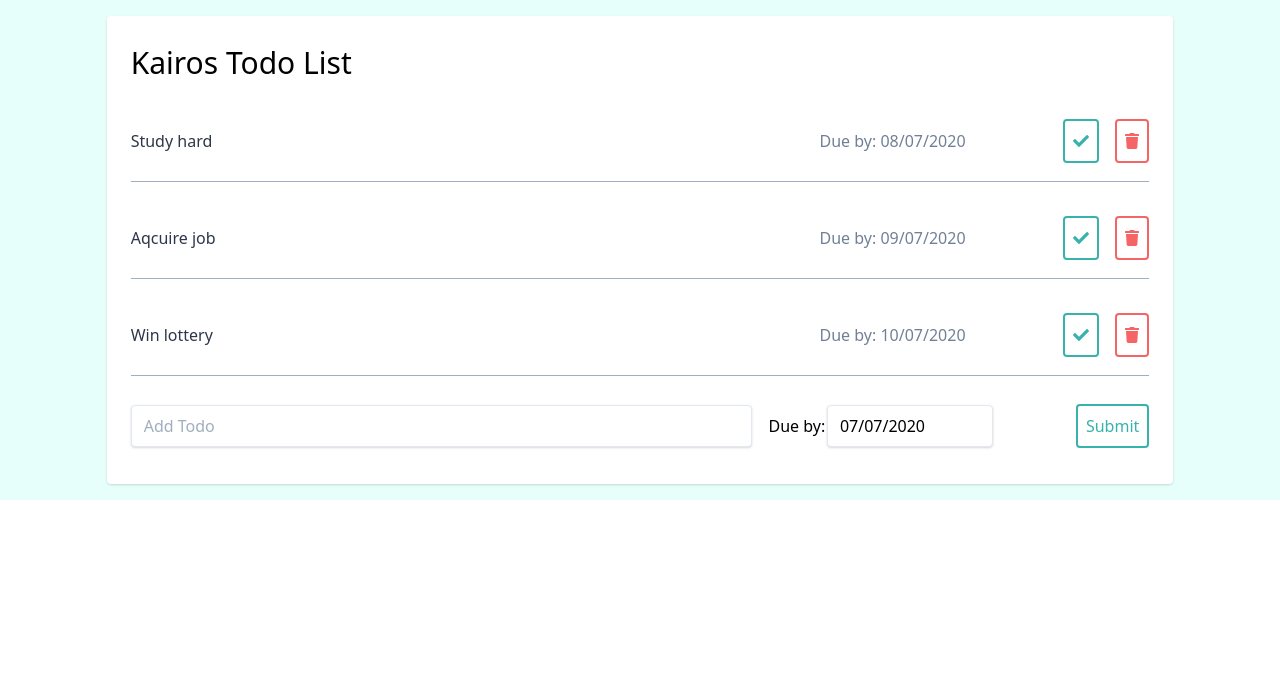
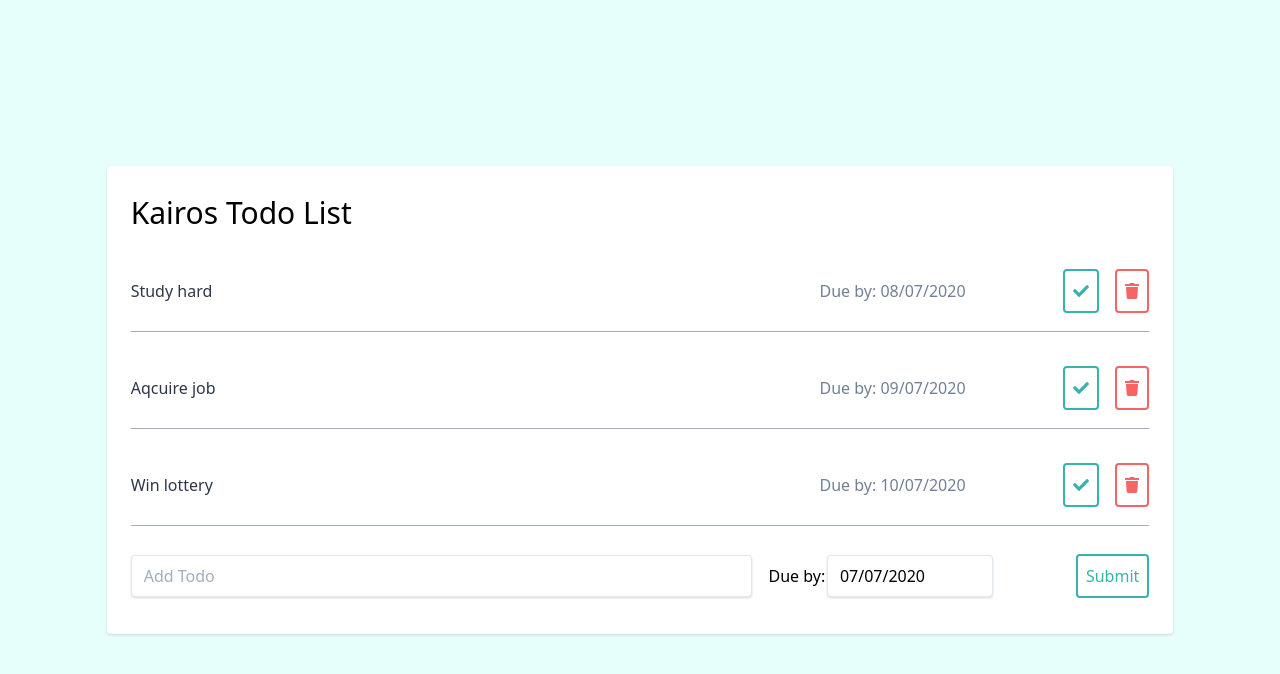
Before and after one commit to Ziggyss/kairos-to-do, a React (Create React App) app: page / in a window 1280 px wide. Shown: the top 674 px of the page. Built offline with nearby package versions, Linux system fonts and the light colour scheme.

Commit message:
dealt with overflow and scroll limitation issue

```diff
--- a/src/App.js
+++ b/src/App.js
@@ -50,8 +50,8 @@ function App() {
   };
 
   return (
-    <div className="h-full w-screen flex items-center justify-center bg-teal-100 font-sans">
-      <div className="bg-white w-10/12 rounded shadow p-6 m-4">
+    <div className="h-screen w-screen flex items-center bg-teal-100 font-sans overflow-scroll">
+      <div className="m-auto bg-white w-10/12 rounded shadow p-6 m-4">
         <h1 className="mb-4 text-3xl text-grey-darkest">Kairos Todo List</h1>
         <div className="todo-list w-full text-gray-darkest">
           {todos.map((todo, index) => (
```
